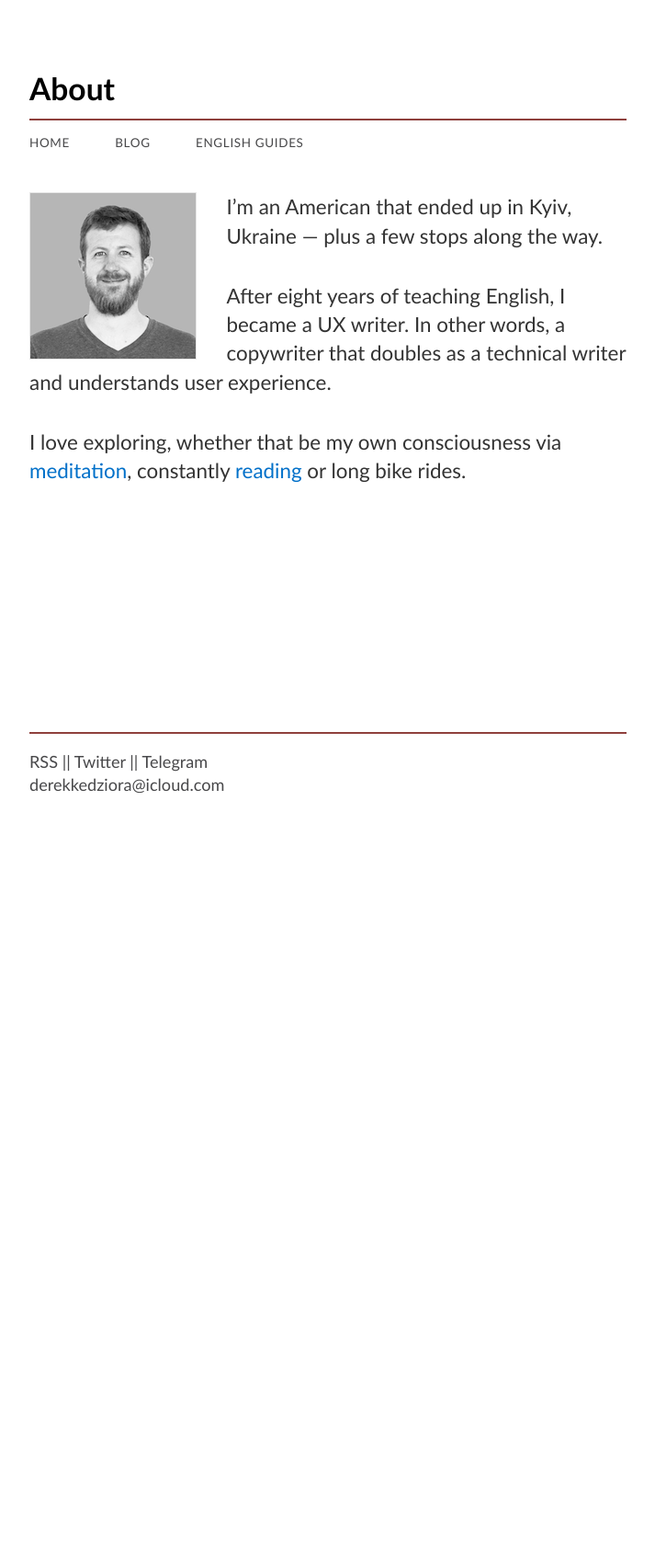
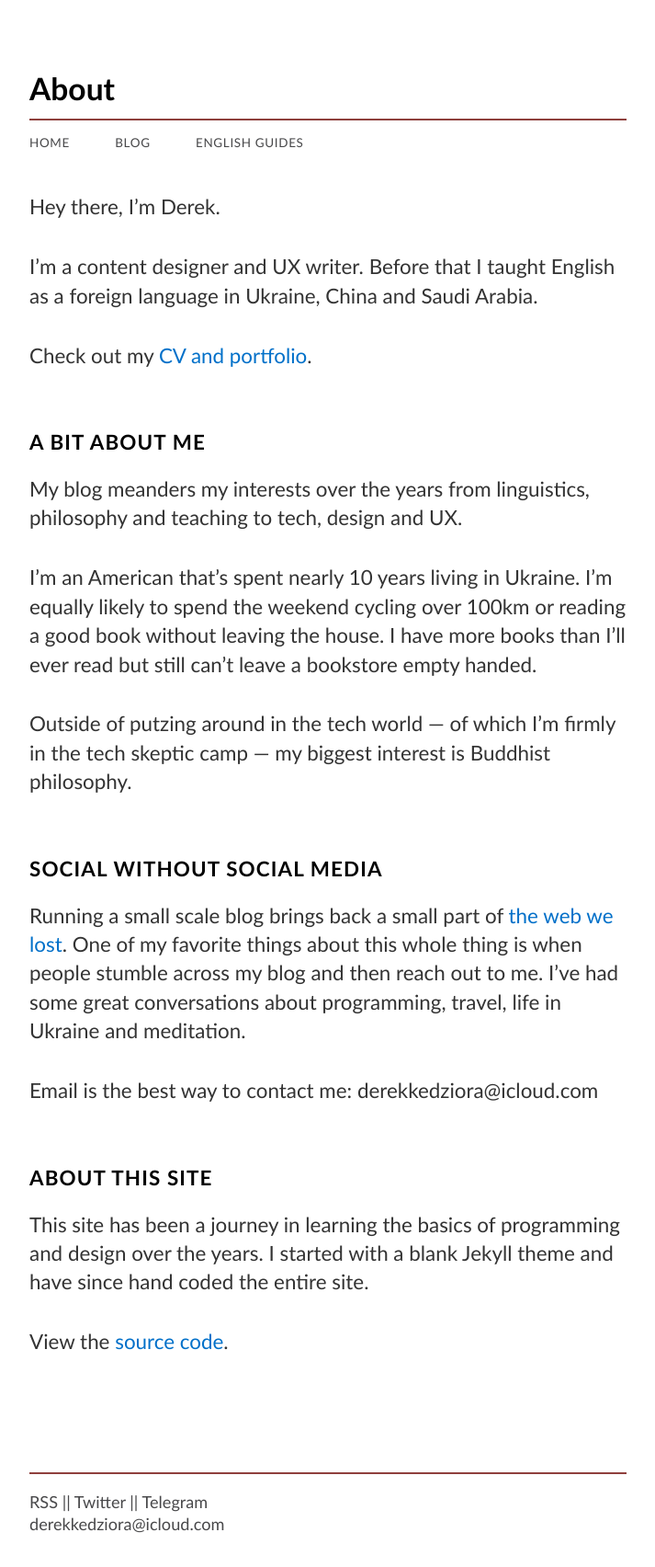
Before and after one commit to parcuri/derekkedziora.com, a Jekyll site: the page built from _pages/about.md, in a window 1280 px wide. Shown: the whole page at 92% size, without its empty margins (283-996 px from the left). Built offline with Jekyll 4.4.1, drawn with Linux system fonts in a browser that asks for light colours; before the commit the page ends 900 px from its top, so only the background shows below that.

Commit message:
Content updated

```diff
--- a/_pages/about.md
+++ b/_pages/about.md
@@ -4,10 +4,29 @@ about: true
 permalink: /about
 ---
 
-<img src="/static/derek.png" alt="A smiling, bearded Derek" class="about-photo">
+Hey there, I'm Derek.
 
-I'm an American that ended up in Kyiv, Ukraine — plus a few stops along the way.
+I'm a content designer and UX writer. Before that I taught English as a foreign language in Ukraine, China and Saudi Arabia.
 
-After eight years of teaching English, I became a UX writer. In other words,  a copywriter that doubles as a technical writer and understands user experience.
+Check out my [CV and portfolio](/portfolio "Portfolio").
 
-I love exploring, whether that be my own consciousness via [meditation](/blog/tags#meditation), constantly [reading](/blog/tags#books) or long bike rides.
+## A bit about me
+
+My blog meanders my interests over the years from linguistics, philosophy and teaching to tech, design and UX.
+
+I'm an American that's spent nearly 10 years living in Ukraine. I'm equally likely to spend the weekend cycling over 100km or reading a good book without leaving the house. I have more books than I'll ever read but still can't leave a bookstore empty handed.
+
+Outside of putzing around in the tech world — of which I'm firmly in the tech skeptic camp — my biggest interest is Buddhist philosophy.
+
+## Social without Social Media
+
+Running a small scale blog brings back a small part of [the web we lost](https://anildash.com/2012/12/13/the_web_we_lost/). One of my favorite things about this whole thing is when people stumble across my blog and then reach out to me. I've had some great conversations about programming, travel, life in Ukraine and meditation.
+
+Email is the best way to contact me: derekkedziora@icloud.com
+
+
+## About this site
+
+This site has been a journey in learning the basics of programming and design over the years. I started with a blank Jekyll theme and have since hand coded the entire site.
+
+View the [source code](https://github.com/derekkedziora/derekkedziora.com).
```
